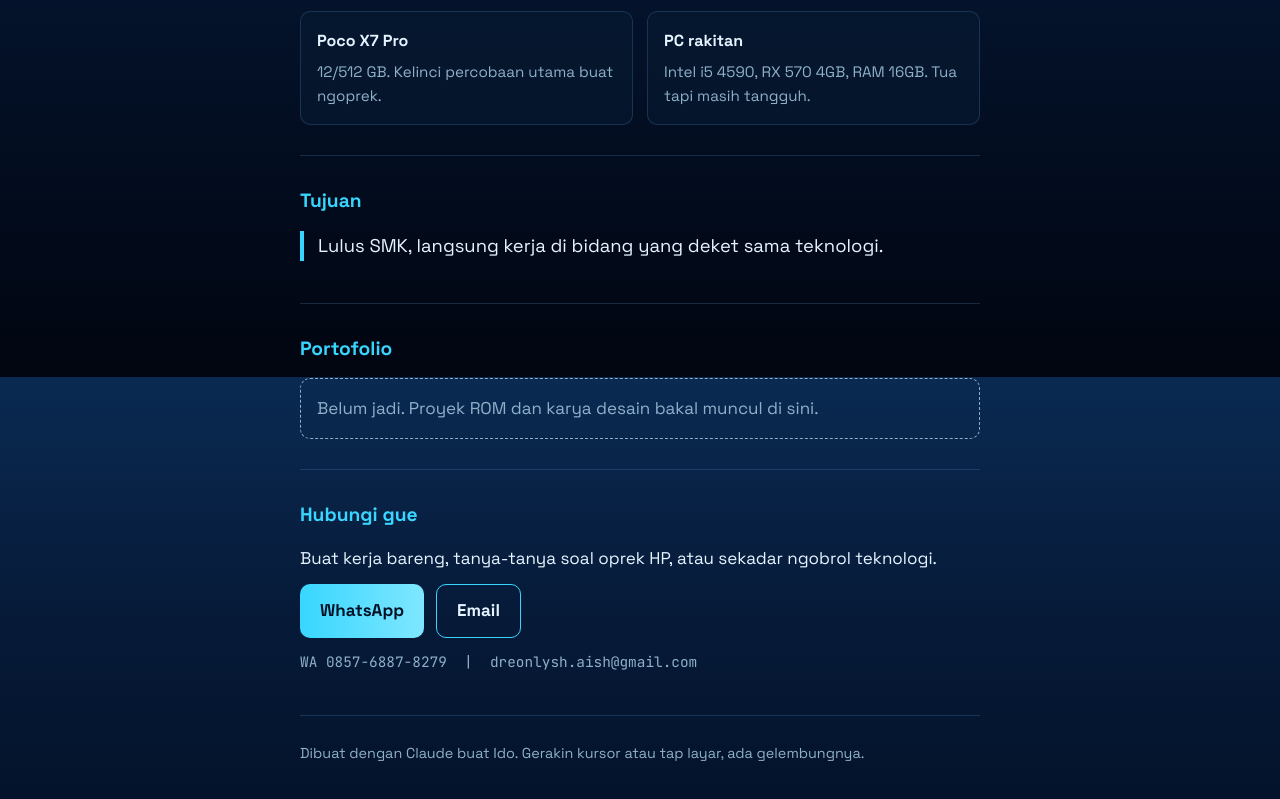
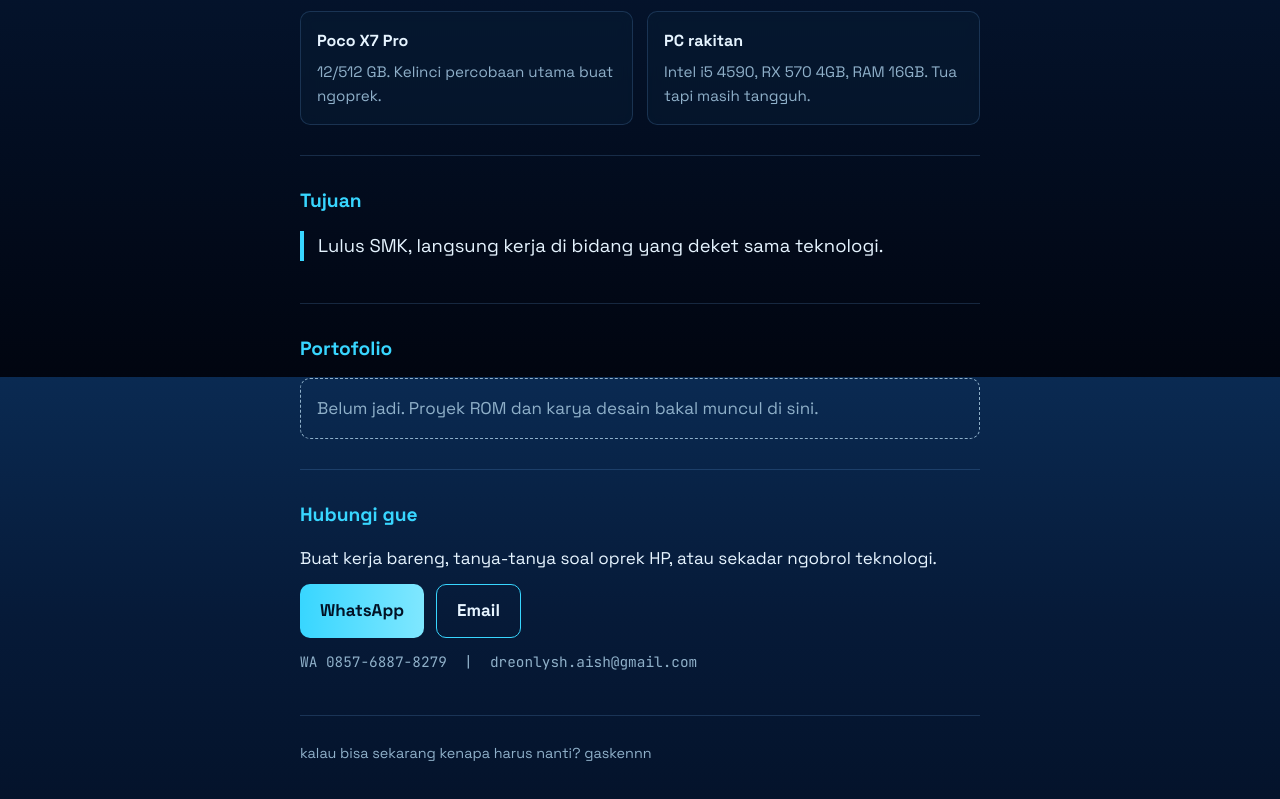
Before and after one commit to dreenhereee/whoami, a plain HTML site: page index.html in a window 1280 px wide. Shown: the part 1223-2022 px from the top of the page. Drawn offline with Linux system fonts and the light colour scheme.

Commit message:
Update index.html
rename footer

```diff
--- a/index.html
+++ b/index.html
@@ -128,7 +128,7 @@ footer{padding-top:26px;color:var(--muted);font-size:.9rem}
     <p class="contact-note">WA 0857-6887-8279 &nbsp;|&nbsp; dreonlysh.aish@gmail.com</p>
   </section>
 
-  <footer>Dibuat dengan Claude buat Ido. Gerakin kursor atau tap layar, ada gelembungnya.</footer>
+  <footer>kalau bisa sekarang kenapa harus nanti? gaskennn</footer>
 </main>
 <script>
 (function(){
```
